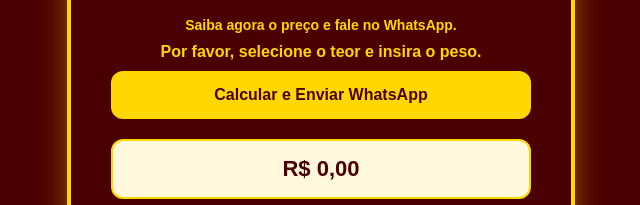
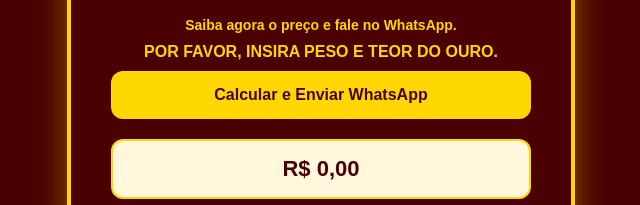
Before and after one commit to Gimenez0999/novox1, a plain HTML site: page index.html in a window 1280 px wide. Both pictures are taken after typing "5" into the empty fields and a click on the button "Calcular e Enviar WhatsApp". Shown: the part 422-627 px from the top of the page, 319-959 px from the left. Drawn offline with Linux system fonts and the light colour scheme.

Commit message:
Update index.html

```diff
--- a/index.html
+++ b/index.html
@@ -132,7 +132,7 @@ function calcular() {
 
     if (!teor || isNaN(peso)) {
     document.getElementById("msgErro").innerText =
-      "Por favor, selecione o teor e insira o peso.";
+      "POR FAVOR, INSIRA PESO E TEOR DO OURO.";
     return;
 } else {
     document.getElementById("msgErro").innerText = ""; // limpa mensagem se corrigir
```
